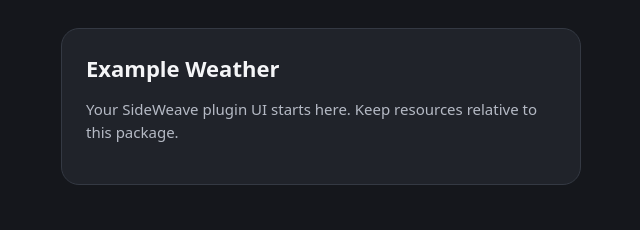
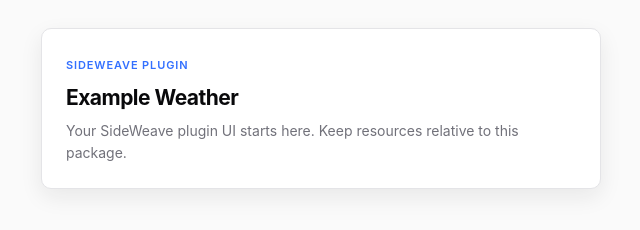
Before and after one commit to suzikuo/SideWeave-plugin-template, a plain HTML site: page ui/index.html in a window 1280 px wide. Shown: the whole page, without its empty margins (319-959 px from the left). Drawn offline with Linux system fonts and the light colour scheme.

Commit message:
update template

```diff
--- a/skin/skin.css
+++ b/skin/skin.css
@@ -1,7 +1,19 @@
 :root {
-  --example-skin-accent: #79a8ff;
-  --example-skin-surface: #172235;
-  --example-skin-text: #eef4ff;
+  --example-skin-accent: #4d80ff;
+  --example-skin-background: #09090b;
+  --example-skin-surface: #101113;
+  --example-skin-text: #fafafa;
+  --example-skin-muted: #a1a1aa;
+  --example-skin-border: #292a2e;
+}
+
+:root[data-theme='light'] {
+  --example-skin-accent: #3370ff;
+  --example-skin-background: #fafafa;
+  --example-skin-surface: #fff;
+  --example-skin-text: #09090b;
+  --example-skin-muted: #71717a;
+  --example-skin-border: #e4e4e7;
 }
 
 :root[data-skin='user:example-skin'] {
--- a/skin/ui/skin.css
+++ b/skin/ui/skin.css
@@ -4,10 +4,10 @@
 html, body { min-height: 100%; margin: 0; }
 body {
   color: var(--example-skin-text);
-  font: 14px/1.5 "Segoe UI", sans-serif;
-  background: radial-gradient(ellipse at top left, #273c5d, var(--example-skin-surface) 68%);
+  font: 14px/1.5 Inter, "Segoe UI Variable", "Segoe UI", system-ui, sans-serif;
+  background: var(--example-skin-background);
 }
-.surface { min-height: 100vh; padding: 24px; }
-.eyebrow { color: var(--example-skin-accent); font-size: 10px; font-weight: 700; letter-spacing: .16em; }
-h1 { margin: 10px 0 6px; font-size: 24px; }
-p { margin: 0; color: #b8c5d9; }
+.surface { min-height: calc(100vh - 32px); margin: 16px; padding: 24px; border: 1px solid var(--example-skin-border); border-radius: 10px; background: var(--example-skin-surface); }
+.eyebrow { color: var(--example-skin-accent); font-size: 11px; font-weight: 600; letter-spacing: .08em; }
+h1 { margin: 8px 0 6px; font-size: 21px; font-weight: 650; letter-spacing: -.025em; }
+p { margin: 0; color: var(--example-skin-muted); }
--- a/ui/index.html
+++ b/ui/index.html
@@ -5,17 +5,34 @@
     <meta name="viewport" content="width=device-width, initial-scale=1.0" />
     <title>Example Weather</title>
     <style>
-      :root { color-scheme: light dark; font: 15px system-ui, sans-serif; }
-      body { margin: 0; padding: 28px; background: #15171c; color: #f4f5f7; }
-      main { max-width: 520px; margin: 0 auto; }
-      .card { padding: 24px; border: 1px solid #343943; border-radius: 18px; background: #20232a; }
-      h1 { margin: 0 0 8px; font-size: 22px; }
-      p { color: #b5bac5; line-height: 1.55; }
+      :root {
+        color-scheme: dark;
+        font: 14px/1.5 Inter, "Segoe UI Variable", "Segoe UI", system-ui, sans-serif;
+        --bg: #09090b;
+        --surface: #101113;
+        --text: #fafafa;
+        --muted: #a1a1aa;
+        --border: #292a2e;
+        --accent: #4d80ff;
+      }
+      * { box-sizing: border-box; }
+      body { min-height: 100vh; margin: 0; padding: 28px; background: var(--bg); color: var(--text); }
+      main { max-width: 560px; margin: 0 auto; }
+      .card { padding: 24px; border: 1px solid var(--border); border-radius: 10px; background: var(--surface); box-shadow: 0 12px 28px #0003; }
+      .eyebrow { color: var(--accent); font-size: 11px; font-weight: 600; letter-spacing: .08em; text-transform: uppercase; }
+      h1 { margin: 8px 0 6px; font-size: 21px; font-weight: 650; letter-spacing: -.025em; }
+      p { margin: 0; color: var(--muted); line-height: 1.6; }
+      :focus-visible { outline: 2px solid var(--accent); outline-offset: 2px; }
+      @media (prefers-color-scheme: light) {
+        :root { color-scheme: light; --bg: #fafafa; --surface: #fff; --text: #09090b; --muted: #71717a; --border: #e4e4e7; --accent: #3370ff; }
+        .card { box-shadow: 0 8px 22px #18181b14; }
+      }
     </style>
   </head>
   <body>
     <main>
       <section class="card">
+        <span class="eyebrow">SideWeave plugin</span>
         <h1>Example Weather</h1>
         <p>Your SideWeave plugin UI starts here. Keep resources relative to this package.</p>
       </section>
```
Also changed, not shown: native/ui/index.html (+14 -8 lines).
